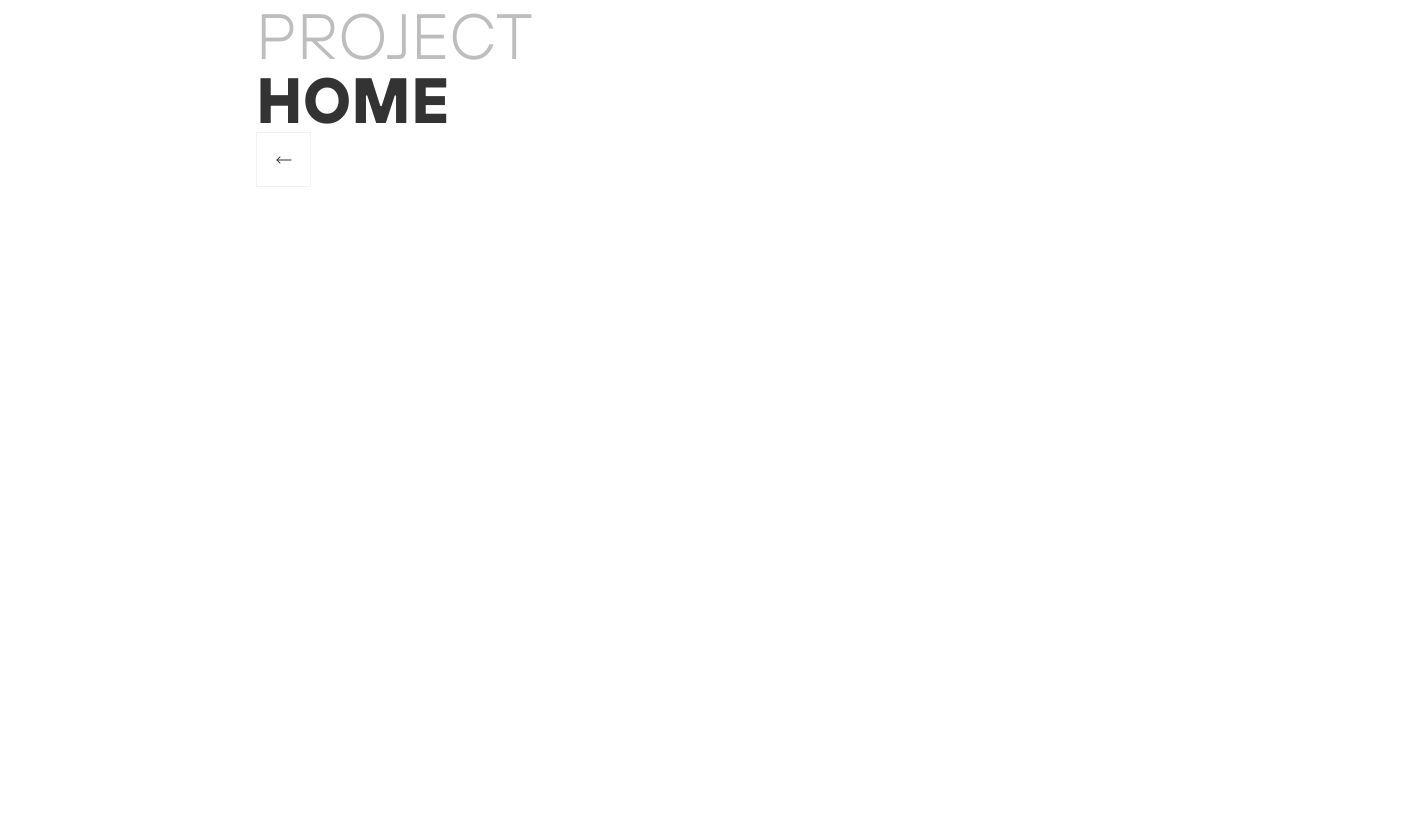
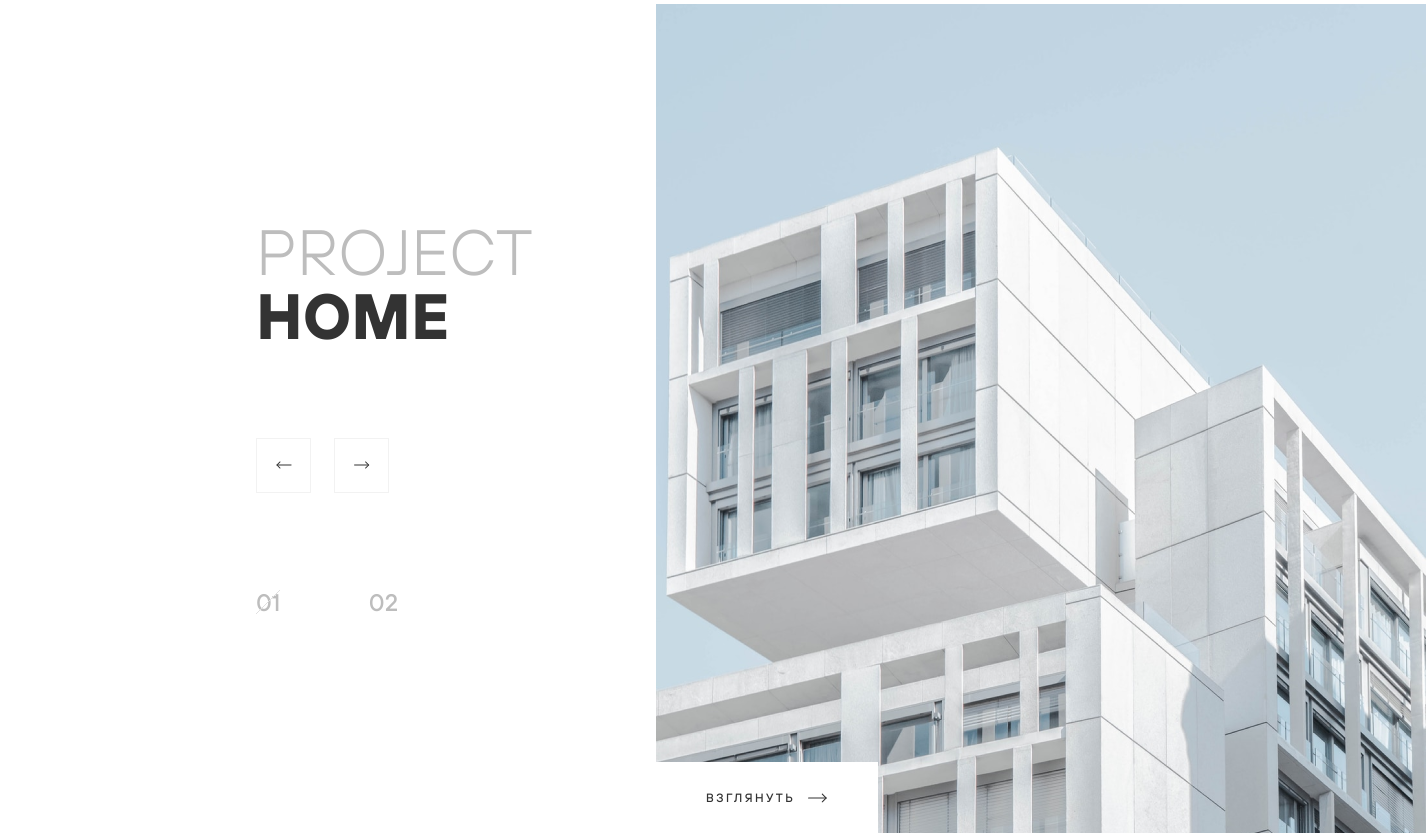
Before and after one commit to yuriipol/test-work-smartOrange, a React (Vite) app: page / in a window 1280 px wide. Shown: the part 100-933 px from the top of the page, 1426 px wide, since content can reach past the window. Before the commit the page ends 800 px from the top, so only its background shows below. Built offline with nearby package versions, Linux system fonts and the light colour scheme.

Commit message:
add img and button

```diff
--- a/src/Components/Hero/Hero.jsx
+++ b/src/Components/Hero/Hero.jsx
@@ -1,16 +1,36 @@
 import { ReactComponent as ArrowLeft } from "../../Shared/images/arrow_left.svg";
+import { ReactComponent as ArrowRight } from "../../Shared/images/arow_right.svg";
+import House from "../../Shared/images/Hero_image.png";
 import s from "./Hero.module.scss";
 
 const Hero = () => {
   return (
     <section className={s.hero}>
       <div className="container">
+        <div className={s.heroContainer}>
+          <div className={s.descriptionHero}>
             <h1 className={s.title}>
               Project <span>home</span>
             </h1>
             <div className={s.arrowContainer}>
               <div className={s.arrow}>
                 <ArrowLeft className={s.arrowLeft} />
+              </div>
+              <div className={s.arrow}>
+                <ArrowRight className={s.arrowLeft} />
+              </div>
+            </div>
+            <div className={s.numberContainer}>
+              <p className={s.numberOne}>01</p>
+              <p className={s.numberTwo}>02</p>
+            </div>
+          </div>
+          <div className={s.imgContainer}>
+            <img src={House} alt="house" className={s.titleImage} />
+            <button className={s.buttonRight}>
+              ВЗГЛЯНУТЬ
+              <ArrowRight className={s.buttonArrowRight} />
+            </button>
           </div>
         </div>
       </div>
--- a/src/Components/Hero/Hero.module.scss
+++ b/src/Components/Hero/Hero.module.scss
@@ -1,3 +1,8 @@
+.heroContainer {
+  display: flex;
+  align-items: center;
+}
+
 .title {
   display: flex;
   flex-direction: column;
@@ -9,6 +14,7 @@
   font-weight: 300;
   line-height: 64px;
   text-transform: uppercase;
+  margin-bottom: 90px;
 }
 .title span {
   color: #333;
@@ -18,16 +24,26 @@
   font-weight: 700;
   line-height: 64px;
 }
+.arrowContainer {
+  display: flex;
+  align-items: center;
+}
 .arrow {
   display: flex;
   align-items: center;
   justify-content: center;
+
+  cursor: pointer;
 
   width: 53px;
   height: 53px;
   border: 1px solid #f2f2f2;
   background: #fff;
 }
+.arrow:not(:last-child) {
+  margin-right: 22.94px;
+}
+
 .arrowLeft {
   width: 17.207px;
   height: 8px;
@@ -38,3 +54,82 @@
     transform: scale(1.5);
   }
 }
+.numberContainer {
+  display: flex;
+  align-items: center;
+  justify-content: space-between;
+
+  width: 141.879px;
+  height: 31px;
+
+  margin-top: 94px;
+}
+.numberOne,
+.numberTwo {
+  position: relative;
+  color: #bdbdbd;
+  font-family: "TTHMedium";
+  font-size: 24px;
+  font-style: normal;
+  font-weight: 400;
+  line-height: 24px; /* 100% */
+  //   width: 43.822px;
+}
+.numberOne::before {
+  content: "";
+  position: absolute;
+  top: 0;
+  left: 0;
+  width: 100%; /* Ширина псевдоэлемента на 100% ширины родительского элемента */
+  height: 100%; /* Высота псевдоэлемента на 100% высоты родительского элемента */
+  background: linear-gradient(
+    135deg,
+    transparent 49%,
+    #e0e0e0 50%,
+    #e0e0e0 51%,
+    transparent 52%
+  ); /* Градиент, создающий косую линию с уклоном влево */
+}
+.imgContainer {
+  position: relative;
+  margin-left: 122.24px;
+}
+.titleImage {
+  width: 770px;
+  height: 829px;
+  object-fit: cover;
+}
+.buttonRight {
+  display: flex;
+  align-items: center;
+
+  width: 222px;
+  height: 71px;
+
+  padding: 24px 49.66px 23px 50.34px;
+
+  position: absolute;
+  top: calc(100% - 71px);
+
+  background: #fff;
+  color: #333;
+  font-family: "TTHMedium";
+  font-size: 12px;
+  font-style: normal;
+  font-weight: 400;
+  line-height: 12px; /* 100% */
+  letter-spacing: 2.4px;
+  text-transform: uppercase;
+}
+.buttonArrowRight {
+  width: 24px;
+  height: 24px;
+  margin-left: 12px;
+
+  fill: #333333;
+  transition: all 300ms ease;
+  &:hover {
+    fill: #bdbdbd;
+    transform: scale(1.5);
+  }
+}
```
Also changed, not shown: src/Shared/images/Hero_image.png (added), src/Shared/images/arow_right.svg. Lines whose indentation alone changed are shown as unchanged.
